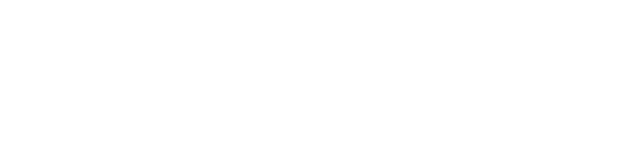
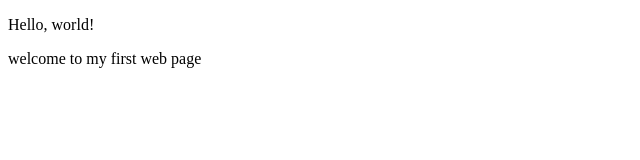
Before and after one commit to Allanlcomander/my-first-website, a plain HTML site: page my-first-website.html in a window 1280 px wide. Shown: the whole page, without its empty margins (0-640 px from the left). Drawn offline with Linux system fonts and the light colour scheme.

Commit message:
add paragraph block elements to the page

```diff
--- a/my-first-website.html
+++ b/my-first-website.html
@@ -4,6 +4,7 @@
   <title> my first web page!</title>
 </head>
 <body>
-
+  <p> Hello, world!</p>
+  <p>welcome to my first web page</p>
 </body>
 </html>
```
